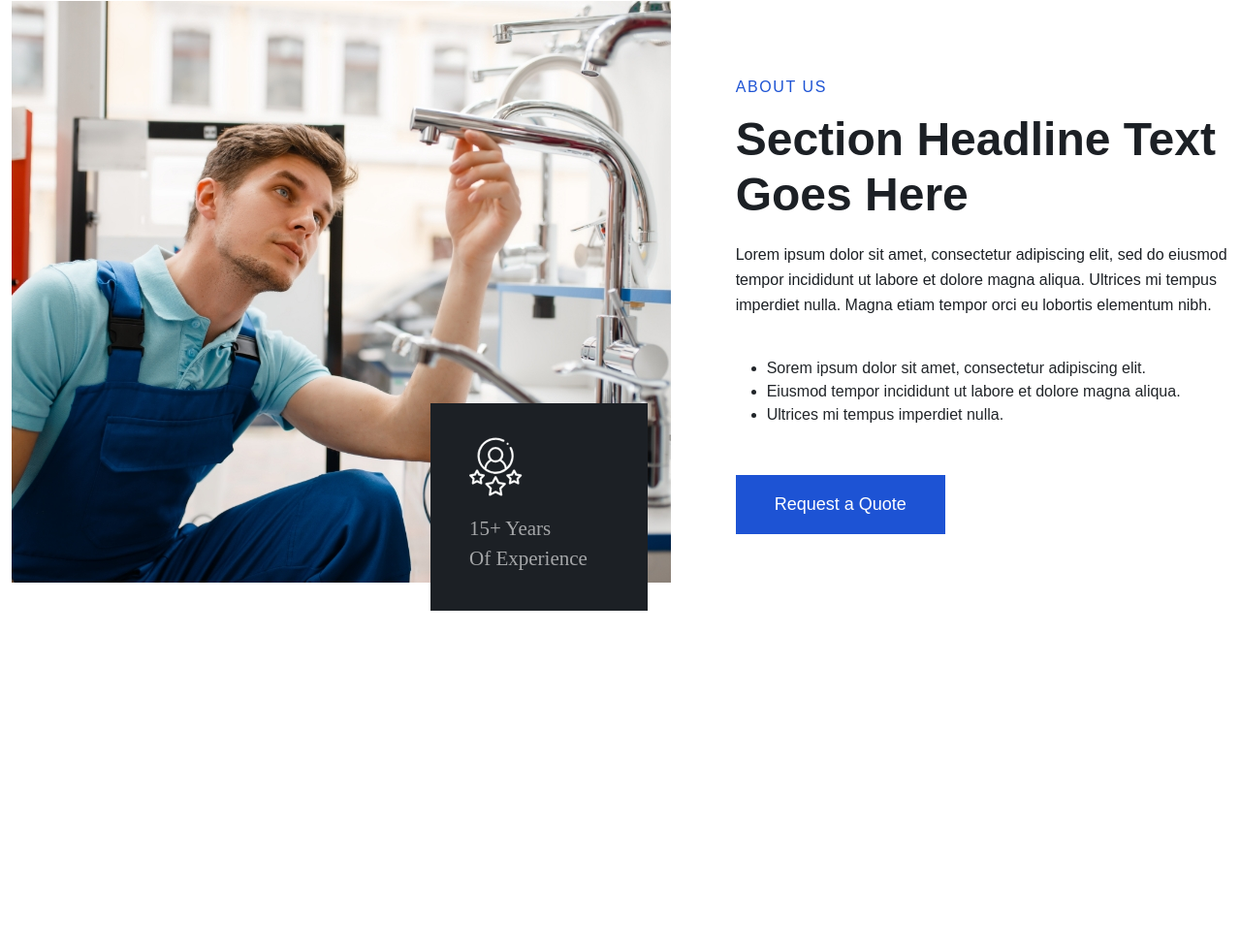
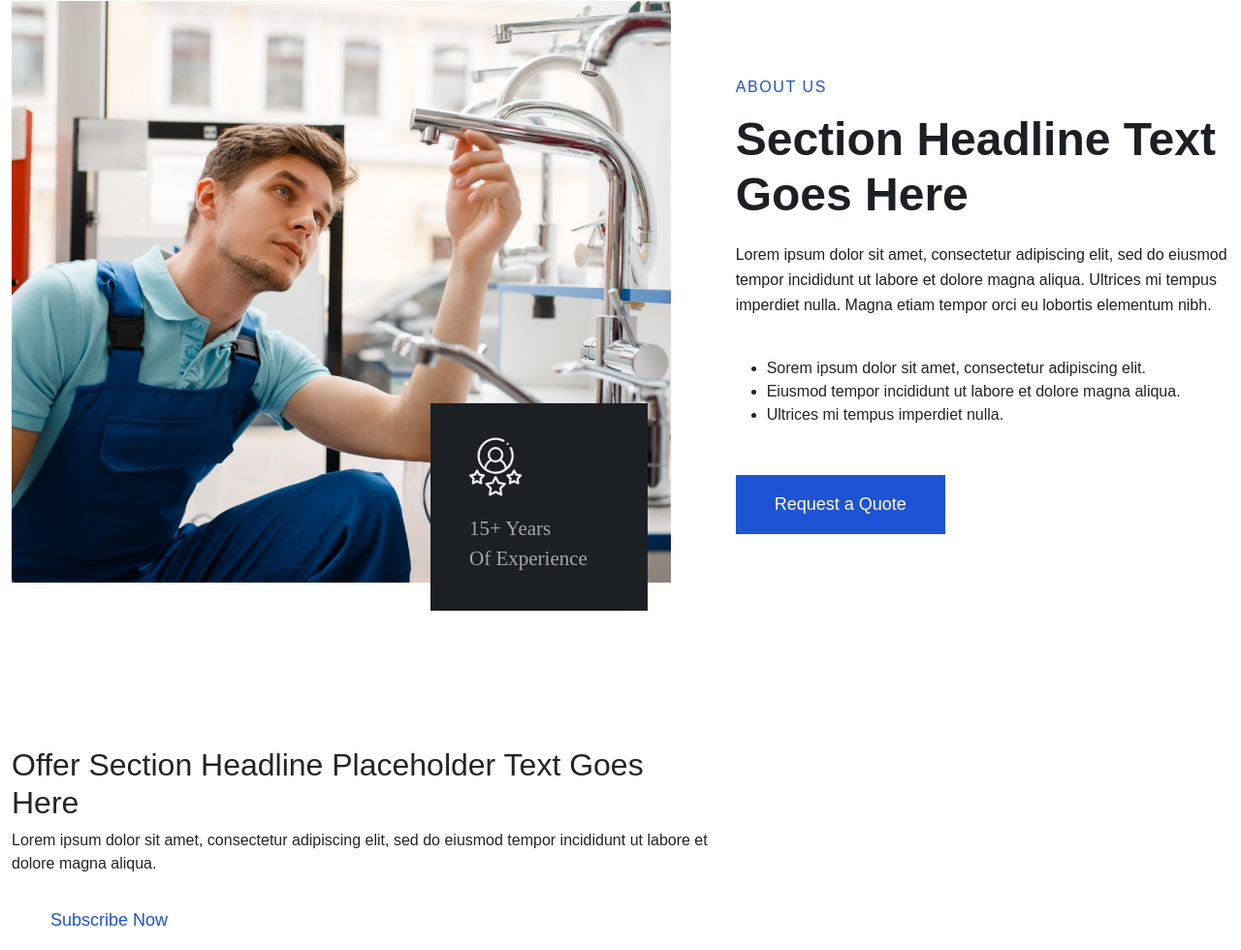
Before and after one commit to ankit-chauhan-codes/plumbing-company, a plain HTML site: page index.html in a window 1280 px wide. Shown: the part 6180-7160 px from the top of the page at 97% size. Before the commit the page ends 6950 px from the top, so only its background shows below. Drawn offline with nearby package versions, Linux system fonts and the light colour scheme; a web font is replaced by a local one.

Commit message:
added subscribe-section

```diff
--- a/index.html
+++ b/index.html
@@ -601,5 +601,37 @@
      </div>
  </section>
 
+ <section id="subscribe">
+     <div class="container">
+         <div class="row">
+
+            <div class="col-md-7">
+                <div class="subscribe-body">
+
+                    <div class="subscribe-heading">
+                        <h2>Offer Section Headline Placeholder Text Goes Here</h2>
+                    </div>
+
+                    <div class="subscribe-text">
+                        <p>Lorem ipsum dolor sit amet, consectetur adipiscing elit,
+                           sed do eiusmod tempor incididunt ut labore et dolore magna
+                           aliqua.</p>
+                    </div>
+
+                    <div class="subscribe-button">
+                        <a href="#quote" class="btn third-btn">Subscribe Now</a>
+                    </div>
+                </div>
+            </div>
+
+            <div class="col-md-3">
+                <div class="subscribe-image">
+                    <img src="" alt="">
+                </div>
+            </div>
+         </div>
+     </div>
+ </section>
+
 </body>
 </html>
```
